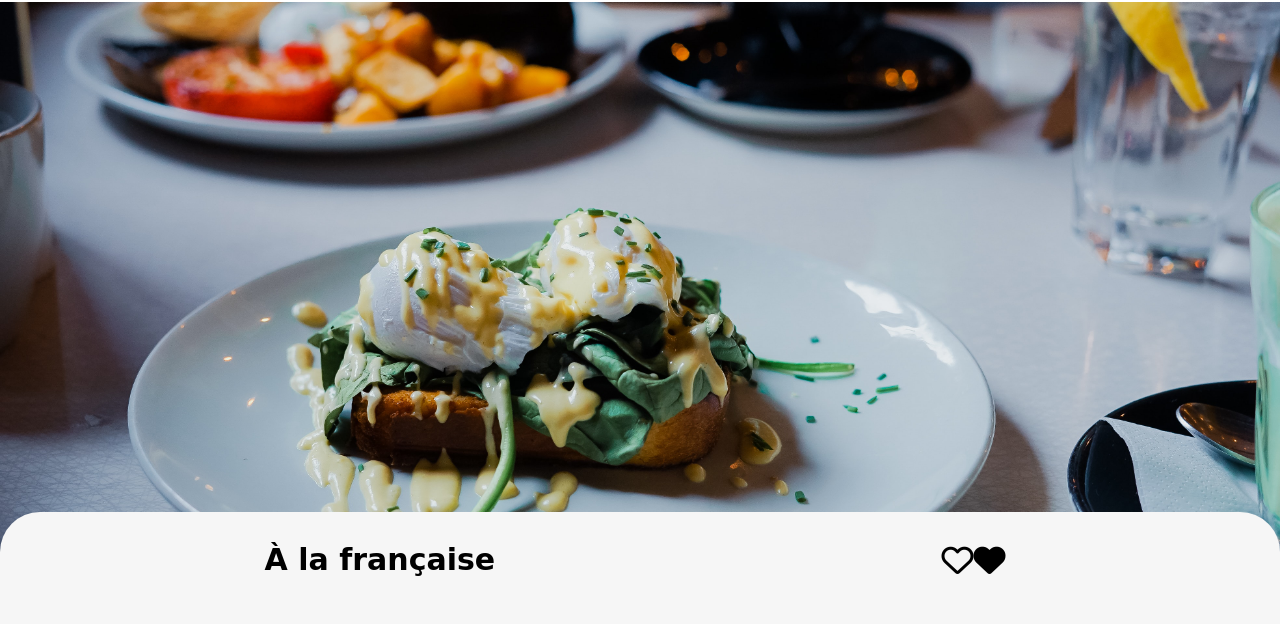
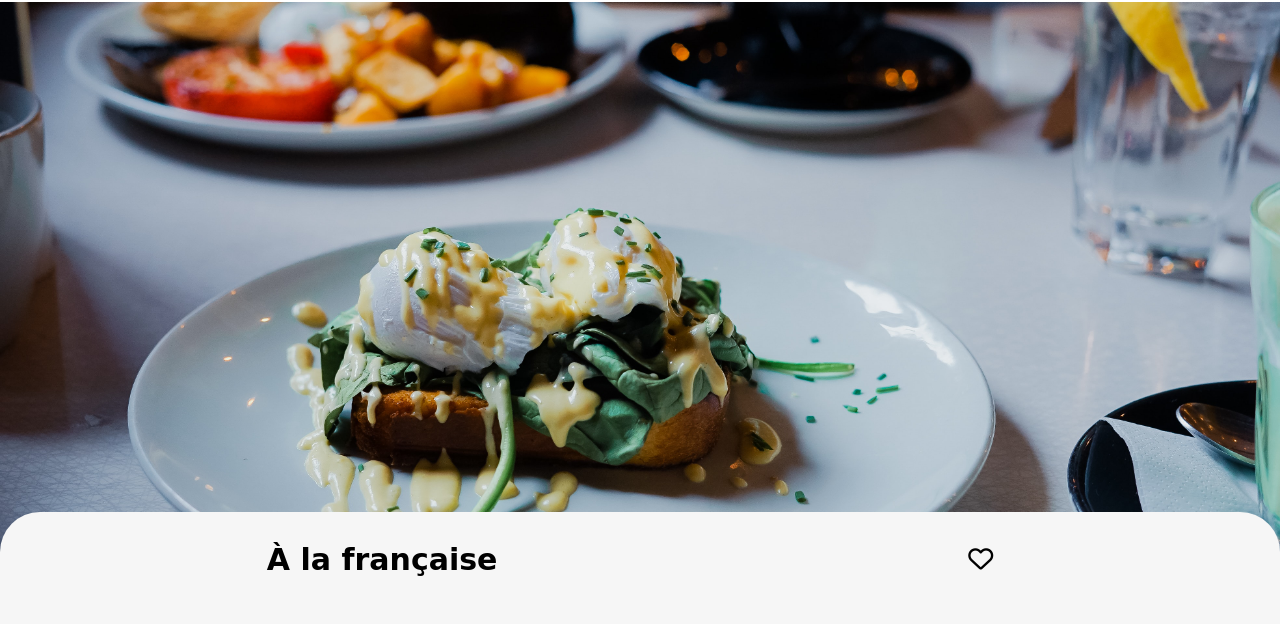
Before and after one commit to Juju23dev/projet3online, a plain HTML site: page html/a-la-francaise.html in a window 1280 px wide. Shown: the part 103-727 px from the top of the page. Drawn offline with Linux system fonts and the light colour scheme; a web font is replaced by a local one.

Commit message:
Update restaurant.css

```diff
--- a/css/restaurant.css
+++ b/css/restaurant.css
@@ -260,8 +260,39 @@ body main #global-box #title_container .global-box__title {
   font-size: 30px;
 }
 
-body main #global-box #title_container > i {
-  margin-right: 10px;
+body main #global-box #title_container .global-box__icon {
+  cursor: pointer;
+  position: relative;
+  font-size: 25px;
+  margin: 20px;
+  font-weight: 100;
+  opacity: 1;
+}
+
+body main #global-box #title_container .global-box__icon:hover .animate-icon {
+  -webkit-transform: scale(1.1);
+          transform: scale(1.1);
+}
+
+body main #global-box #title_container .animate-icon {
+  cursor: pointer;
+  position: absolute;
+  top: 0;
+  left: 0;
+  bottom: 0;
+  right: 0;
+  -webkit-transform: scale(0);
+          transform: scale(0);
+  -webkit-transition: -webkit-transform 600ms ease-in-out 0.4s;
+  transition: -webkit-transform 600ms ease-in-out 0.4s;
+  transition: transform 600ms ease-in-out 0.4s;
+  transition: transform 600ms ease-in-out 0.4s, -webkit-transform 600ms ease-in-out 0.4s;
+  color: #9356DC;
+}
+
+body main #global-box #title_container .animate-icon:hover .animate-icon {
+  -webkit-transform: scale(1.1);
+          transform: scale(1.1);
 }
 
 body main #global-box > section {
```
